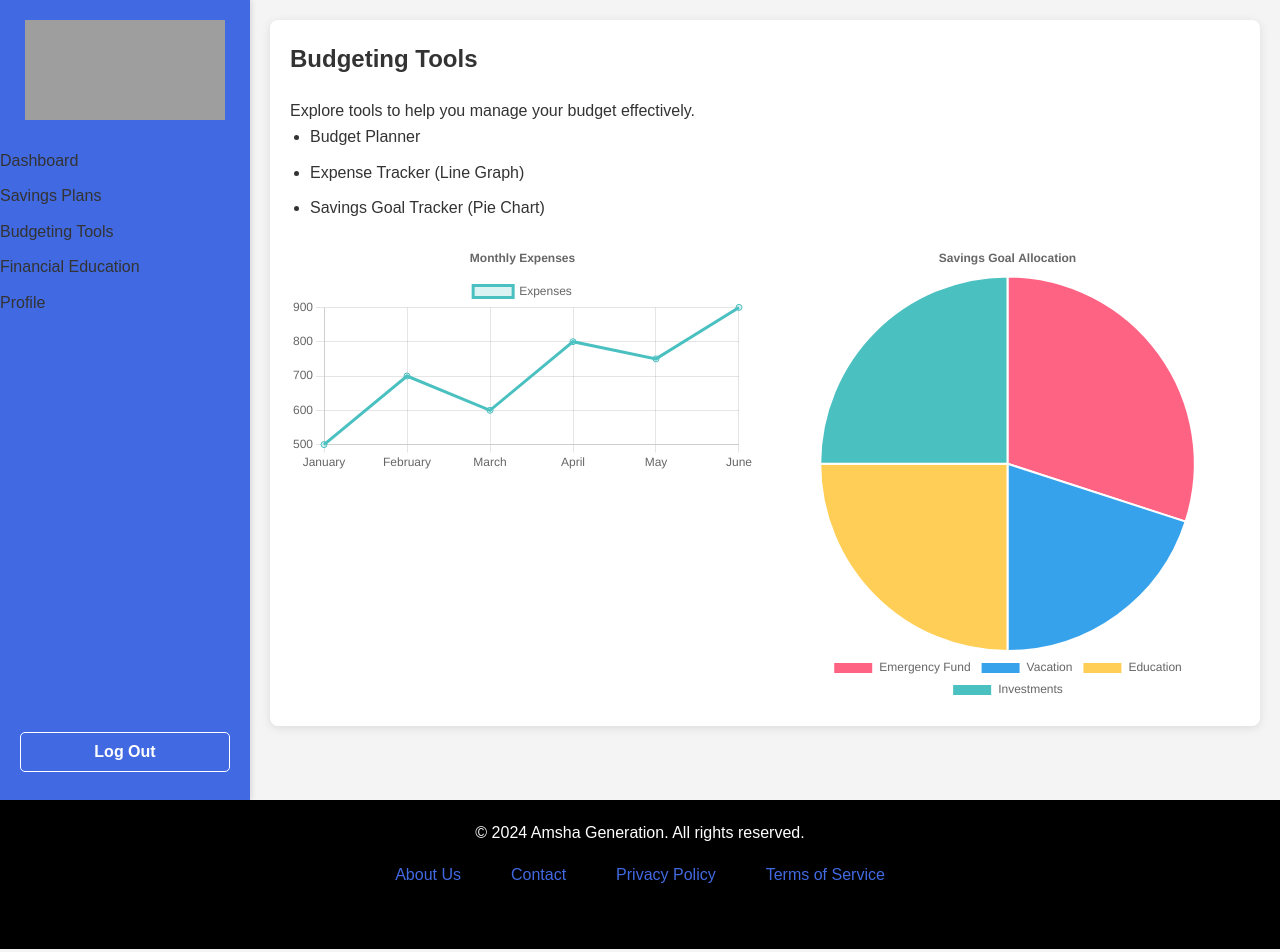
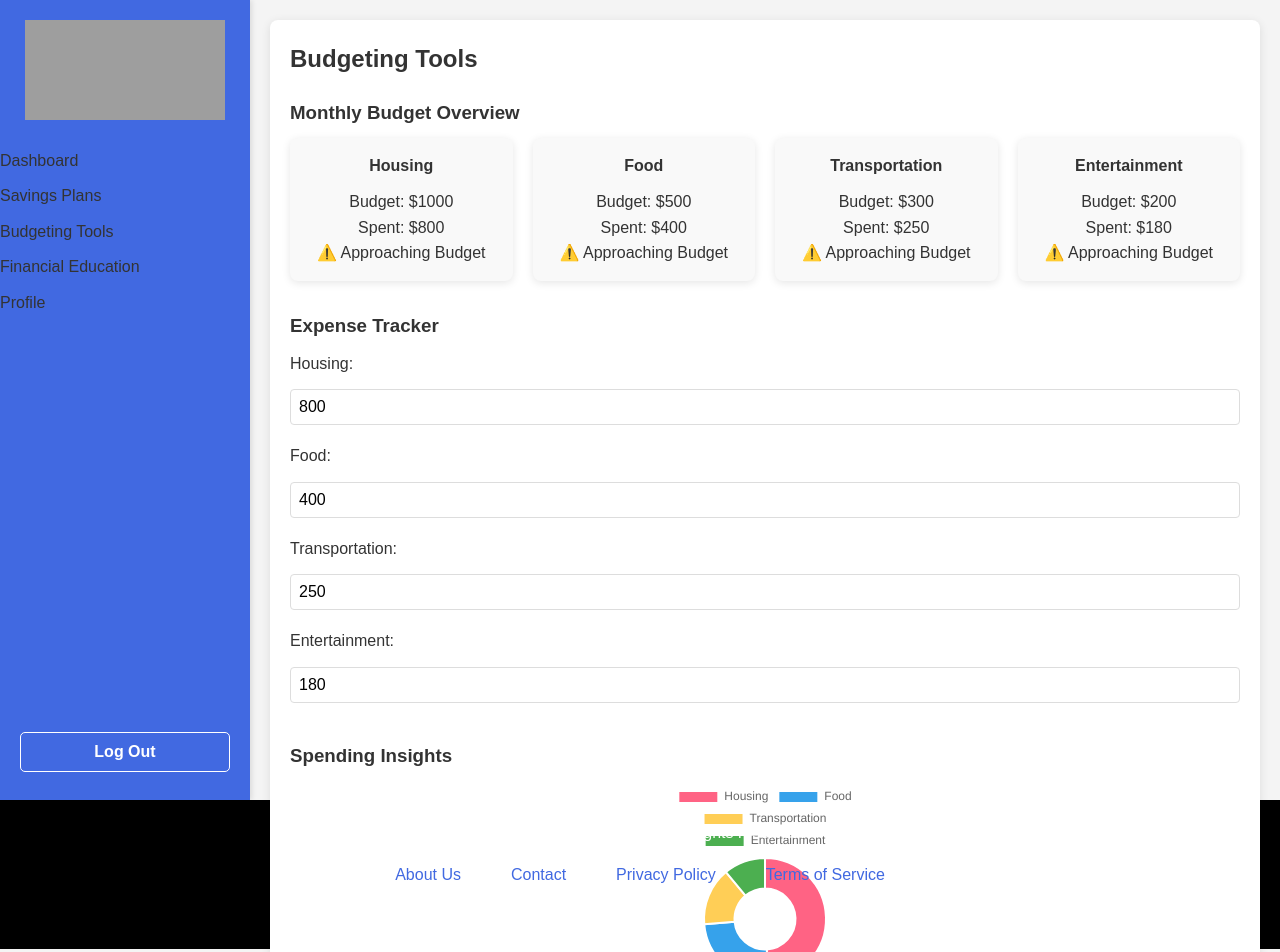
Before and after one commit to etyanglinus/amsha_generation, a Next.js app: page /dashboard/budgeting-tools in a window 1280 px wide. Shown: the top 952 px of the page. Built offline with nearby package versions, Linux system fonts and the light colour scheme; grey boxes are pictures that could not be loaded.

Commit message:
Update budgeting-tools.js

```diff
--- a/src/pages/dashboard/budgeting-tools.js
+++ b/src/pages/dashboard/budgeting-tools.js
@@ -1,93 +1,187 @@
 import DashboardLayout from '../../components/DashboardLayout';
-import { Line, Pie } from 'react-chartjs-2';
-import styles from '../../styles/BudgetingTools.module.css';
-import {
-  Chart as ChartJS,
-  CategoryScale,
-  LinearScale,
-  PointElement,
-  LineElement,
-  Title,
-  Tooltip,
-  Legend,
-  ArcElement
-} from 'chart.js';
+import { useState } from 'react';
+import { Doughnut } from 'react-chartjs-2';
+import { Chart as ChartJS, ArcElement, Tooltip, Legend } from 'chart.js';
 
-ChartJS.register(CategoryScale, LinearScale, PointElement, LineElement, Title, Tooltip, Legend, ArcElement);
+ChartJS.register(ArcElement, Tooltip, Legend);
 
 const BudgetingTools = () => {
-  // Line chart data for Expense Tracker
-  const lineData = {
-    labels: ['January', 'February', 'March', 'April', 'May', 'June'],
+  // State to manage the budget and expenses
+  const [budget, setBudget] = useState({
+    Housing: 1000,
+    Food: 500,
+    Transportation: 300,
+    Entertainment: 200,
+  });
+
+  const [expenses, setExpenses] = useState({
+    Housing: 800,
+    Food: 400,
+    Transportation: 250,
+    Entertainment: 180,
+  });
+
+  const handleExpenseInput = (category, value) => {
+    setExpenses((prev) => ({
+      ...prev,
+      [category]: value,
+    }));
+  };
+
+  // Calculate total spending and budget
+  const totalBudget = Object.values(budget).reduce((acc, val) => acc + val, 0);
+  const totalSpent = Object.values(expenses).reduce((acc, val) => acc + val, 0);
+
+  // Data for Spending Insights (Pie Chart)
+  const spendingData = {
+    labels: Object.keys(expenses),
     datasets: [
       {
-        label: 'Expenses',
-        data: [500, 700, 600, 800, 750, 900],
-        borderColor: 'rgba(75, 192, 192, 1)',
-        backgroundColor: 'rgba(75, 192, 192, 0.2)',
-        fill: true,
-      }
-    ],
-  };
-
-  const lineOptions = {
-    responsive: true,
-    plugins: {
-      legend: {
-        position: 'top',
-      },
-      title: {
-        display: true,
-        text: 'Monthly Expenses',
-      },
-    },
-  };
-
-  // Pie chart data for Savings Goal Tracker
-  const pieData = {
-    labels: ['Emergency Fund', 'Vacation', 'Education', 'Investments'],
-    datasets: [
-      {
-        data: [30, 20, 25, 25],
-        backgroundColor: ['#FF6384', '#36A2EB', '#FFCE56', '#4BC0C0'],
-        hoverBackgroundColor: ['#FF6384', '#36A2EB', '#FFCE56', '#4BC0C0'],
+        data: Object.values(expenses),
+        backgroundColor: ['#FF6384', '#36A2EB', '#FFCE56', '#4CAF50'],
+        hoverBackgroundColor: ['#FF6384', '#36A2EB', '#FFCE56', '#4CAF50'],
       },
     ],
   };
 
-  const pieOptions = {
-    responsive: true,
-    plugins: {
-      legend: {
-        position: 'bottom',
-      },
-      title: {
-        display: true,
-        text: 'Savings Goal Allocation',
-      },
-    },
+  // Function to check if the user is approaching budget limits
+  const checkBudgetAlert = (category) => {
+    if (expenses[category] >= budget[category] * 0.8) {
+      return '⚠️ Approaching Budget';
+    }
+    if (expenses[category] >= budget[category]) {
+      return '❌ Exceeded Budget';
+    }
+    return '';
   };
 
   return (
     <DashboardLayout>
-      <div className={styles['budgeting-tools']}>
+      <div className="budgeting-tools">
         <h2>Budgeting Tools</h2>
-        <p>Explore tools to help you manage your budget effectively.</p>
-        <ul>
-          <li>Budget Planner</li>
-          <li>Expense Tracker (Line Graph)</li>
-          <li>Savings Goal Tracker (Pie Chart)</li>
-        </ul>
 
-        <div className={styles.charts}>
-          <div className="line-chart">
-            <Line data={lineData} options={lineOptions} />
+        {/* Monthly Budget Overview */}
+        <section className="monthly-budget">
+          <h3>Monthly Budget Overview</h3>
+          <div className="budget-grid">
+            {Object.keys(budget).map((category, index) => (
+              <div key={index} className="budget-item">
+                <h4>{category}</h4>
+                <p>Budget: ${budget[category]}</p>
+                <p>Spent: ${expenses[category]}</p>
+                <p>{checkBudgetAlert(category)}</p>
+              </div>
+            ))}
           </div>
-          <div className="pie-chart">
-            <Pie data={pieData} options={pieOptions} />
+        </section>
+
+        {/* Expense Tracker */}
+        <section className="expense-tracker">
+          <h3>Expense Tracker</h3>
+          <form>
+            {Object.keys(expenses).map((category, index) => (
+              <div key={index} className="form-group">
+                <label>{category}:</label>
+                <input
+                  type="number"
+                  value={expenses[category]}
+                  onChange={(e) => handleExpenseInput(category, parseInt(e.target.value, 10))}
+                />
+              </div>
+            ))}
+          </form>
+        </section>
+
+        {/* Spending Insights (Pie Chart) */}
+        <section className="spending-insights">
+          <h3>Spending Insights</h3>
+          <div className="chart-container">
+            <Doughnut data={spendingData} width={100} height={100} />
           </div>
-        </div>
+        </section>
+
+        {/* Recommended Actions */}
+        <section className="recommended-actions">
+          <h3>Recommended Actions</h3>
+          <p>If you're exceeding your budget in any category, consider adjusting your spending habits or reallocating funds to fit your budget better.</p>
+        </section>
       </div>
+
+      <style jsx>{`
+        .budgeting-tools {
+          padding: 20px;
+          background-color: white;
+          border-radius: 8px;
+          box-shadow: 0 2px 10px rgba(0, 0, 0, 0.1);
+        }
+
+        h2 {
+          margin-bottom: 20px;
+        }
+
+        section {
+          margin-bottom: 30px;
+        }
+
+        .monthly-budget h3,
+        .expense-tracker h3,
+        .spending-insights h3,
+        .recommended-actions h3 {
+          margin-bottom: 10px;
+        }
+
+        .budget-grid {
+          display: grid;
+          grid-template-columns: repeat(4, 1fr); /* 4 columns */
+          gap: 20px;
+        }
+
+        .budget-item {
+          background-color: #f9f9f9;
+          padding: 15px;
+          border-radius: 8px;
+          box-shadow: 0 2px 8px rgba(0, 0, 0, 0.1);
+          text-align: center;
+        }
+
+        .budget-item h4 {
+          margin-bottom: 10px;
+        }
+
+        .expense-tracker .form-group {
+          margin-bottom: 10px;
+        }
+
+        .expense-tracker .form-group label {
+          display: block;
+          margin-bottom: 5px;
+        }
+
+        .expense-tracker .form-group input {
+          width: 100%;
+          padding: 8px;
+          border: 1px solid #ddd;
+          border-radius: 4px;
+        }
+
+        .spending-insights .chart-container {
+          width: 200px;
+          height: 200px;
+          margin: 0 auto;
+        }
+
+        @media (max-width: 768px) {
+          .budget-grid {
+            grid-template-columns: repeat(2, 1fr); /* 2 columns for smaller screens */
+          }
+        }
+
+        @media (max-width: 480px) {
+          .budget-grid {
+            grid-template-columns: 1fr; /* 1 column for very small screens */
+          }
+        }
+      `}</style>
     </DashboardLayout>
   );
 };
```
